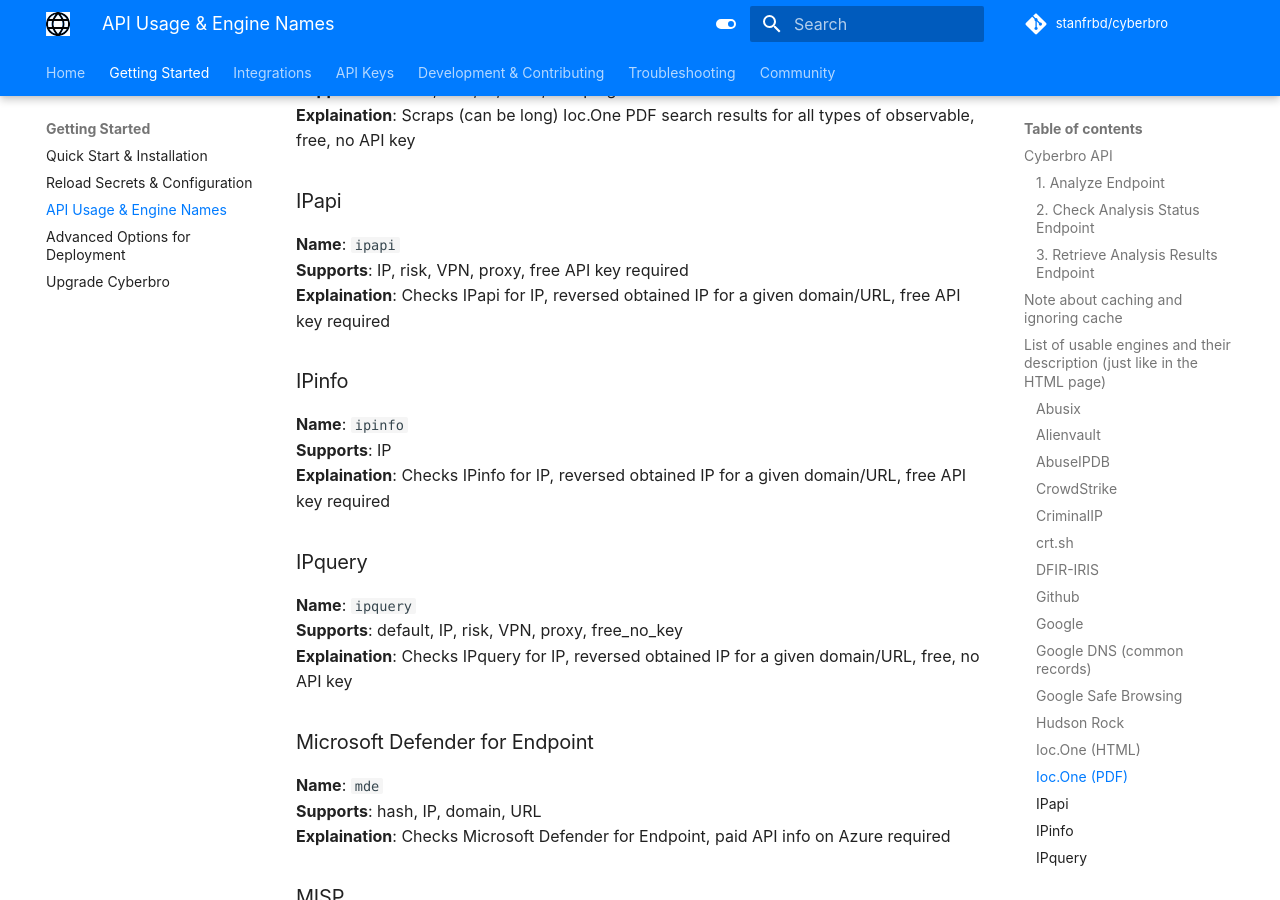
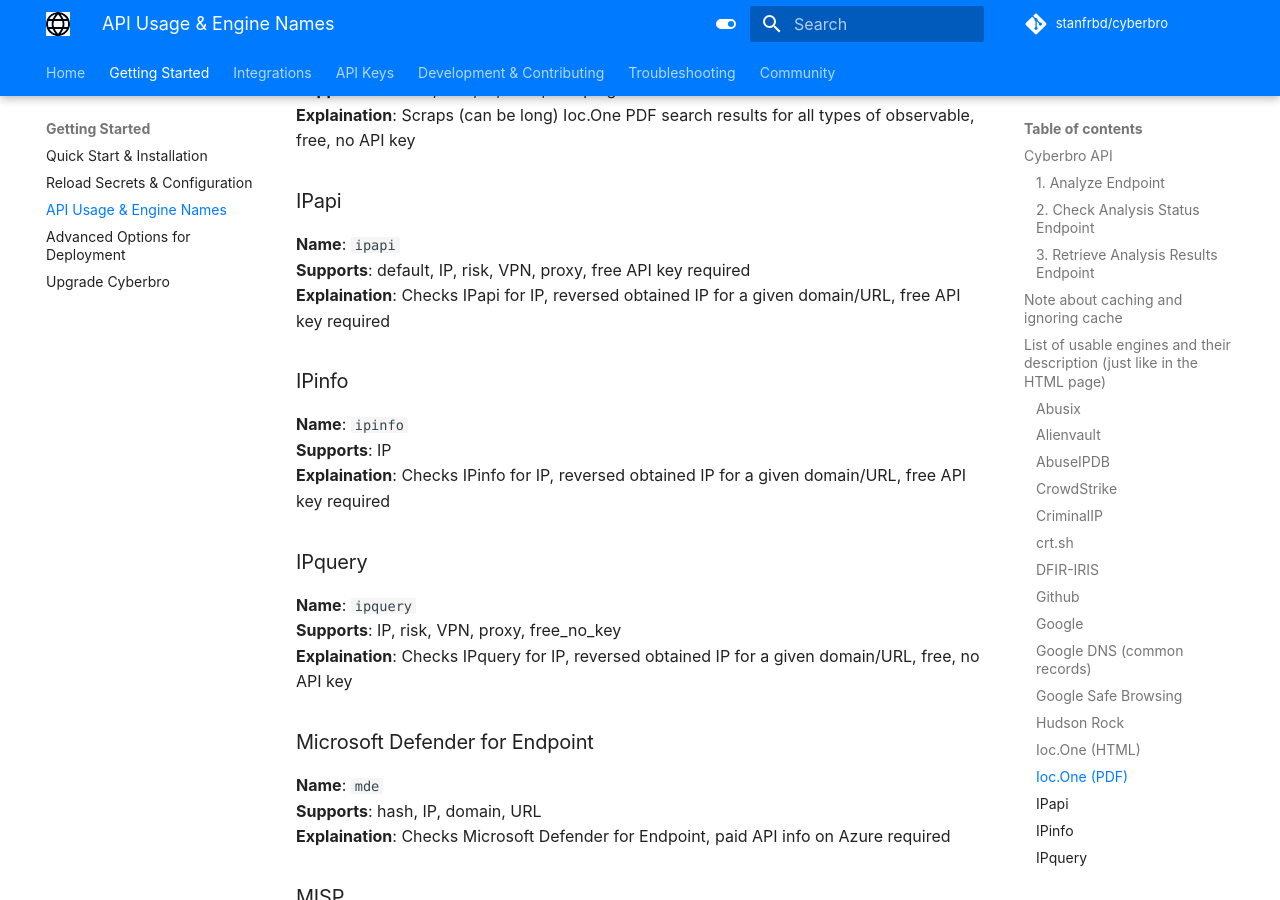
Before and after one commit to ubahmapk/cyberbro, an MkDocs documentation site: the page built from docs/quick-start/API-usage-and-engine-names.md, in a window 1280 px wide and 900 px high, scrolled down 5585 px. Built offline with MkDocs 1.6.1 and Material for MkDocs 9.7.7, drawn with Linux system fonts in a browser that asks for light colours; some web fonts are replaced; comment, search, counter and statistics services are not loaded; part of the change alters nothing that is shown.

```diff
--- a/docs/quick-start/API-usage-and-engine-names.md
+++ b/docs/quick-start/API-usage-and-engine-names.md
@@ -343,7 +343,7 @@ Once the analysis is complete, retrieve the results using the `analysis_id`.
 
 ### IPapi
 **Name**: `ipapi`
-**Supports**: IP, risk, VPN, proxy, free API key required
+**Supports**: default, IP, risk, VPN, proxy, free API key required
 **Explaination**: Checks IPapi for IP, reversed obtained IP for a given domain/URL, free API key required
 
 ### IPinfo
@@ -353,7 +353,7 @@ Once the analysis is complete, retrieve the results using the `analysis_id`.
 
 ### IPquery
 **Name**: `ipquery`
-**Supports**: default, IP, risk, VPN, proxy, free_no_key
+**Supports**: IP, risk, VPN, proxy, free_no_key
 **Explaination**: Checks IPquery for IP, reversed obtained IP for a given domain/URL, free, no API key
 
 ### Microsoft Defender for Endpoint
```
